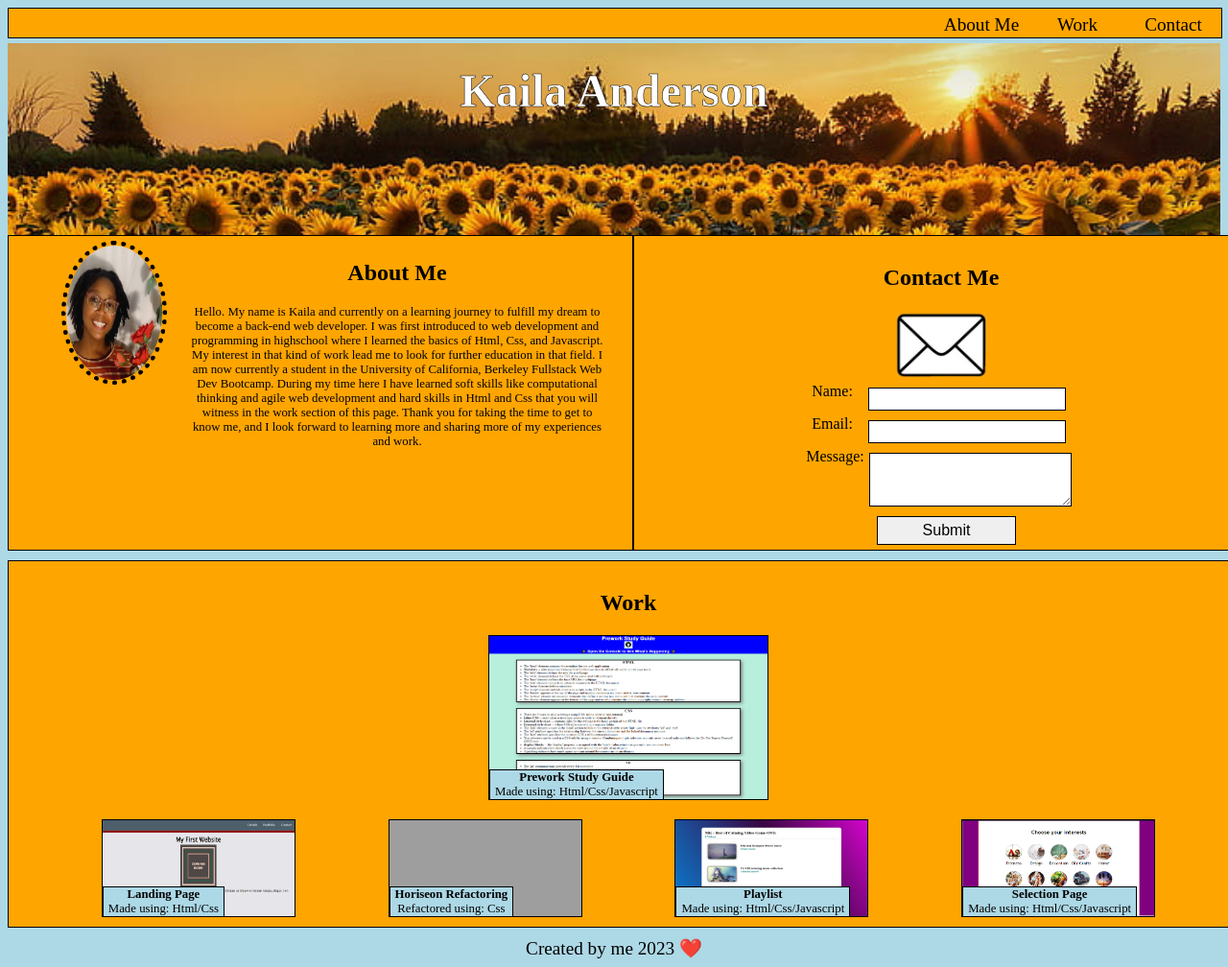
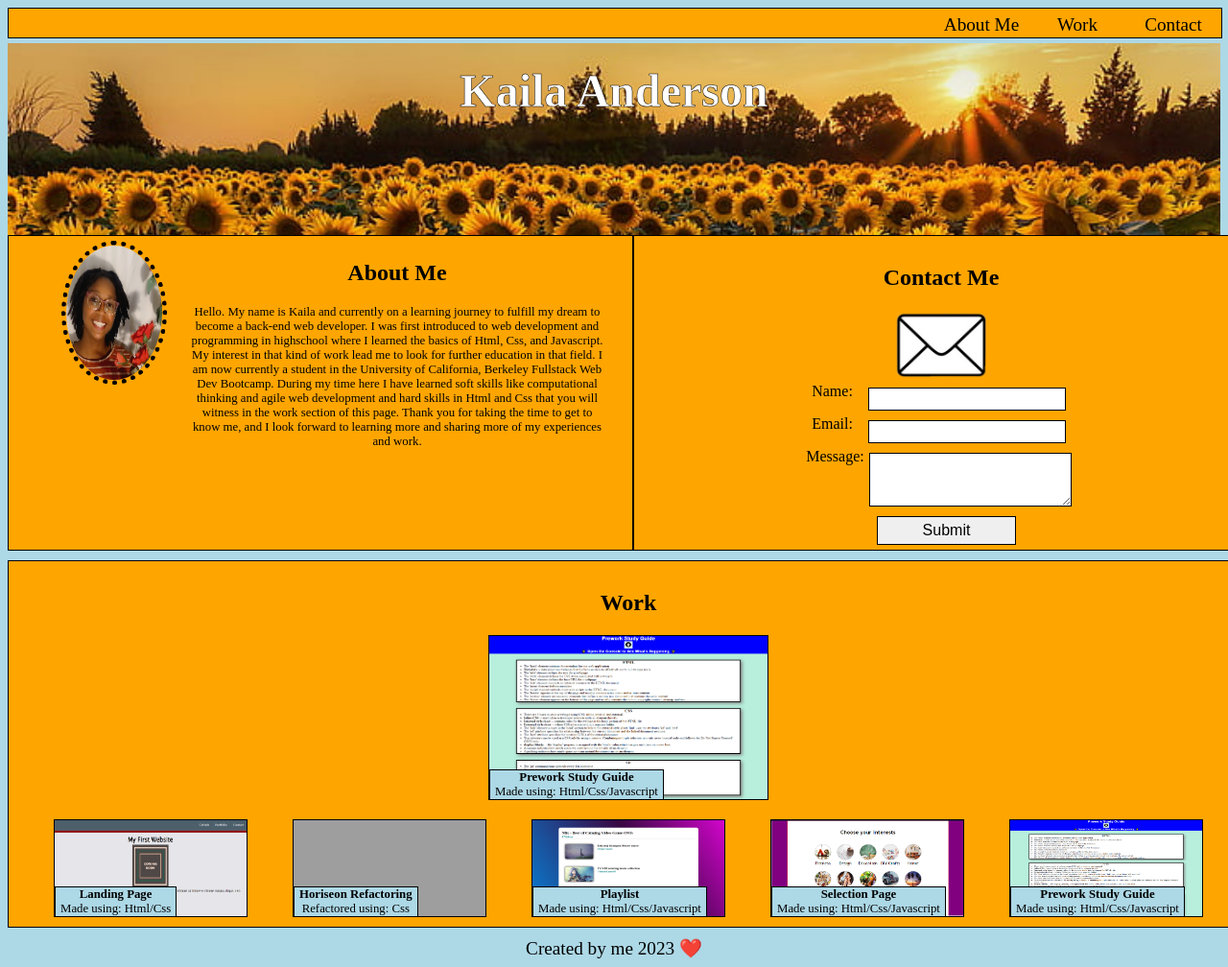
Before and after one commit to Kal-a11y/professional-portfolio, a plain HTML site: page index.html in a window 1280 px wide. Shown: the top 1008 px of the page at 96% size. Drawn offline with Linux system fonts and the light colour scheme; grey boxes are pictures that could not be loaded.

Commit message:
Moved prework card to sub-work

```diff
--- a/index.html
+++ b/index.html
@@ -87,6 +87,16 @@
                             </div>
                         </div>
                     </a>
+                    <a href="https://kal-a11y.github.io/prework-study-guide/">
+                        <div class="work-card">
+                            <img src="./assets/images/work-prework-project.png" alt="Image of prework webpage">
+                            <div class="description">
+                                <h3>Prework Study Guide</h3>
+                                <p>Made using: Html/Css/Javascript</p>
+                            </div>
+                        </div>
+
+                    </a>
                 </div>
             </section>
         </section>
```
